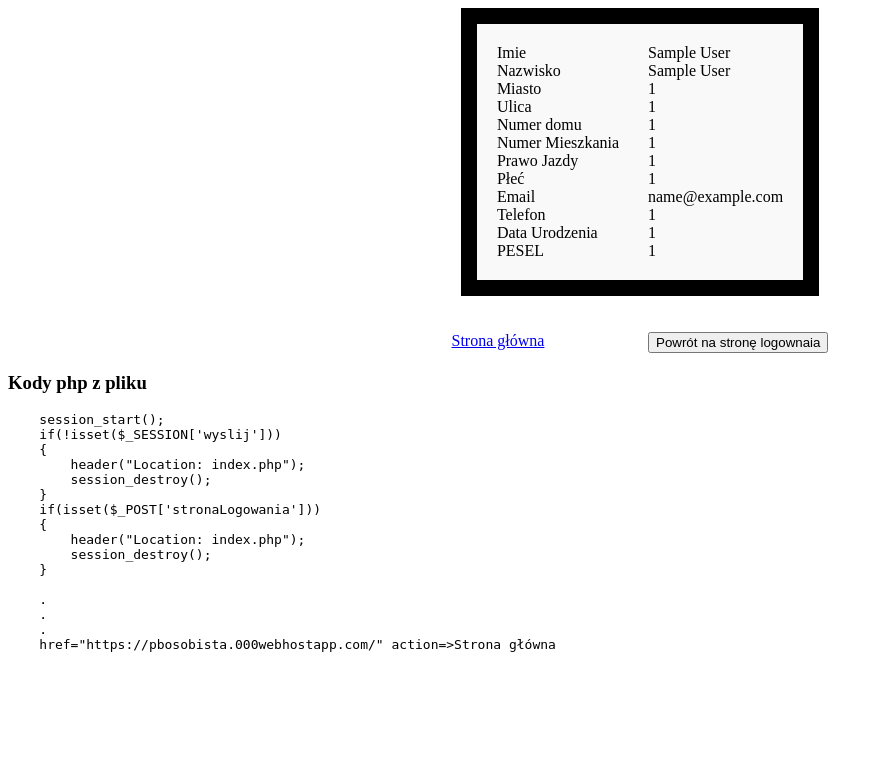
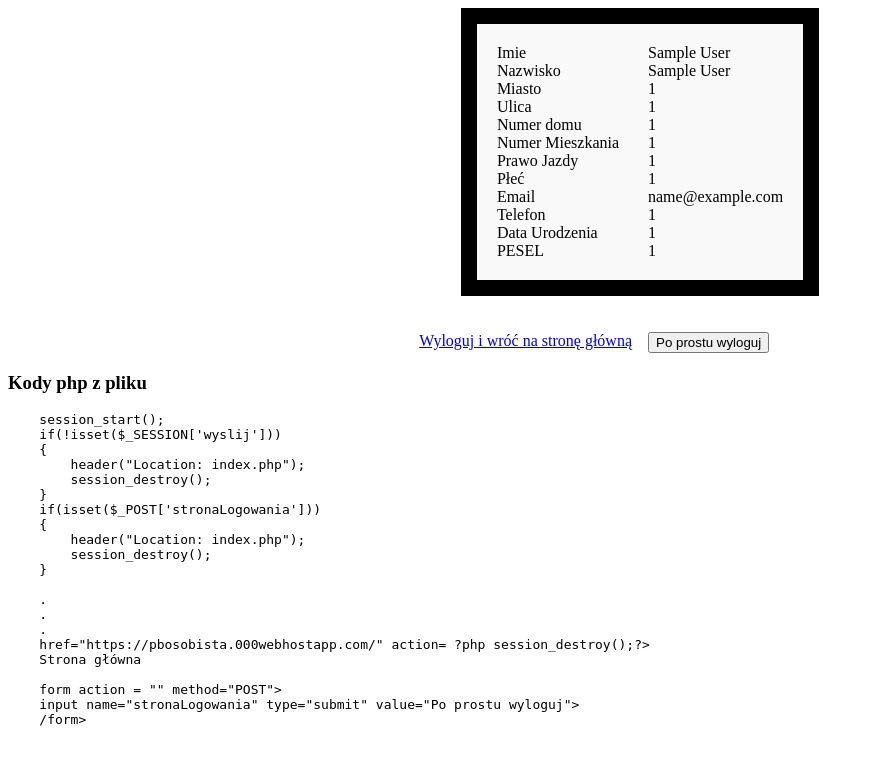
Before and after one commit to Bauero/Bauero.github.io, a PHP site: page /pr6/wynik.php in a window 1280 px wide. Shown: the top 765 px of the page, without its empty margins (0-882 px from the left). Run offline with PHP 8.4, Linux system fonts and the light colour scheme; the visitor is signed in with stand-in values (Sample User, id 1).

Commit message:
added logout to wynik

```diff
--- a/pr6/wynik.php
+++ b/pr6/wynik.php
@@ -80,11 +80,11 @@ if(isset($_POST['stronaLogowania']))
     <div class="wycentrowane">
         <div style="columns: 2;">
             <div>
-                <a href="https://pbosobista.000webhostapp.com/" action=<?php session_destroy();?>>Strona główna</a>
+                <a href="https://pbosobista.000webhostapp.com/" action=<?php session_destroy();?>>Wyloguj i wróć na stronę główną</a>
             </div>
             <div>
                 <form action = "" method="POST">
-                <input name="stronaLogowania" type="submit" value="Powrót na stronę logownaia">
+                <input name="stronaLogowania" type="submit" value="Po prostu wyloguj">
                 </form>
             </div>
         </div>
@@ -107,8 +107,12 @@ if(isset($_POST['stronaLogowania']))
     .
     .
     .
-    href="https://pbosobista.000webhostapp.com/" action=<?php session_destroy();?>>Strona główna
+    href="https://pbosobista.000webhostapp.com/" action= ?php session_destroy();?>
+    Strona główna </>
 
+    form action = "" method="POST">
+    input name="stronaLogowania" type="submit" value="Po prostu wyloguj">
+    /form>
     </pre>
 </body>
 </html>
```
